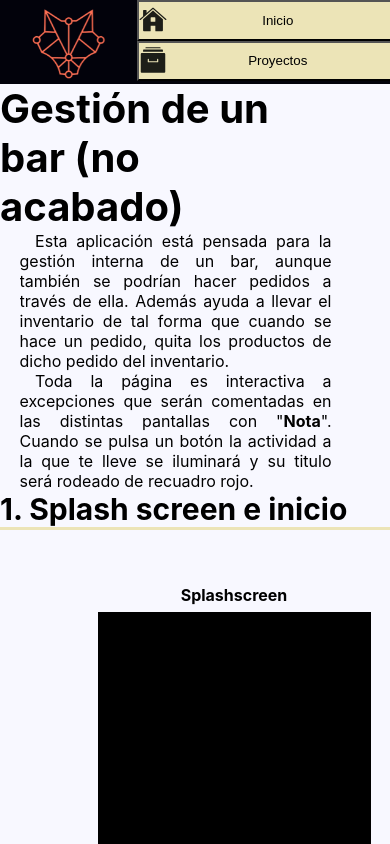
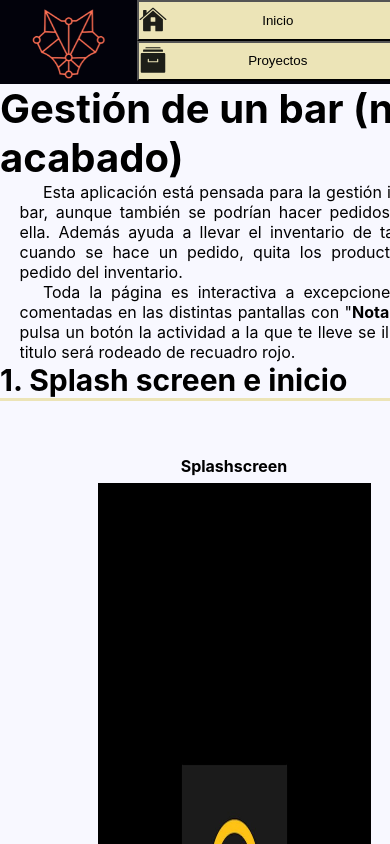
Before and after one commit to desarrolladorfpb/paginaPersonal, a React (Create React App) app: page /proyectos/bar in a window 390 px wide. Shown: the top 844 px of the page. Built offline with nearby package versions, Linux system fonts and the light colour scheme.

Commit message:
Update style_mercadona.css

```diff
--- a/src/style_mercadona.css
+++ b/src/style_mercadona.css
@@ -97,6 +97,7 @@
         margin-top: 30%;
 
     }
+    .containerAct_titulo{width: 120%;}
     .containerAct_actividad{
         left: 10%;
     }
@@ -106,7 +107,7 @@
     }
     .containerAct_descripcion{
         left:5%;
-        width: 80%;
+        width: 120%;
         text-align: justify;
     }
     .seccion_descripcion{
```
